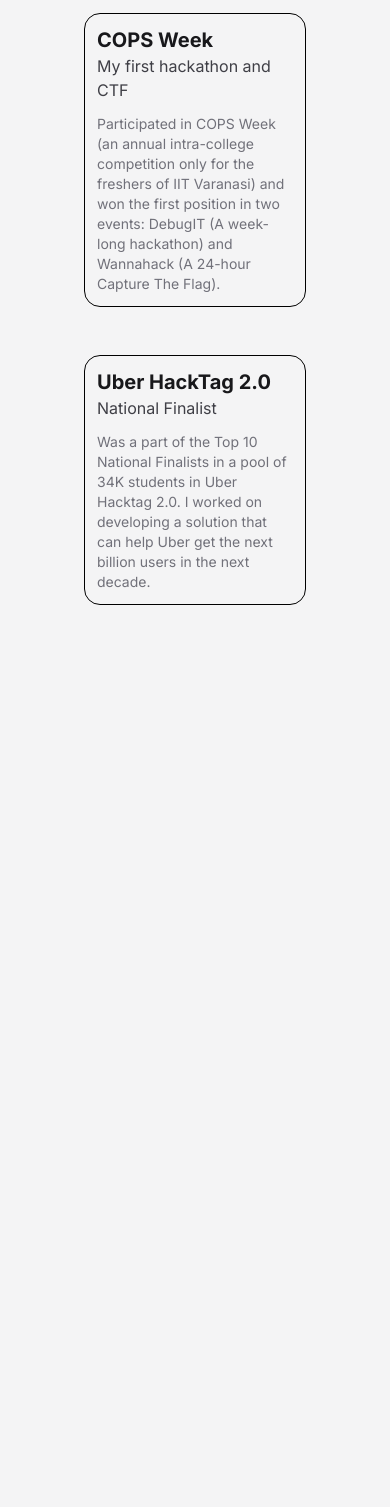
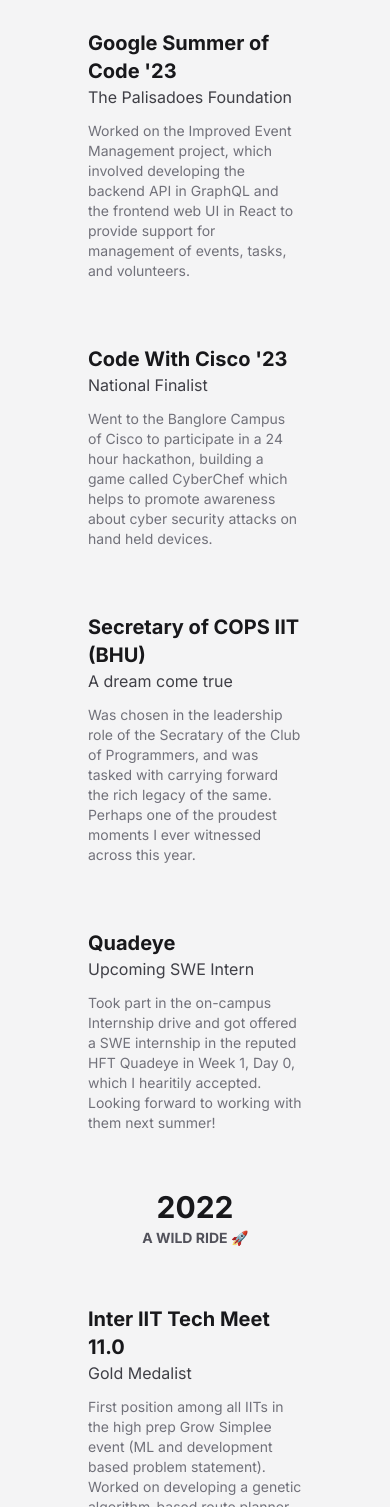
Before and after one commit to EshaanAgg/web, an Astro site: page /achievements in a window 390 px wide. Shown: the part 493-2000 px from the top of the page. Before the commit the page ends 1146 px from the top, so only its background shows below. Built offline with nearby package versions, Linux system fonts and the light colour scheme; Astro itself is replaced by a stand-in of ours.

Commit message:
Add achievements data

```diff
--- a/src/components/Achievement.astro
+++ b/src/components/Achievement.astro
@@ -14,13 +14,13 @@ import achievementData from "../data/achievements.json";
 							<span class="text-sm font-bold tracki uppercase dark:text-gray-400">{year.description}</span>
 						</div>
 					</div>
-					<div class="relative col-span-12 px-3 space-y-6 sm:col-span-9">
+					<div class="relative col-span-12 px-2 space-y-3 sm:col-span-9">
 						<div
-							class="col-span-12 space-y-12 relative px-4 sm:col-span-8 sm:space-y-8 sm:before:absolute sm:before:top-2 sm:before:bottom-0 sm:before:w-0.5 sm:before:-left-3 before:dark:bg-gray-700">
+							class="col-span-12 space-y-12 relative px-3 sm:col-span-8 sm:space-y-8 sm:before:absolute sm:before:top-2 sm:before:bottom-0 sm:before:w-0.5 sm:before:-left-3 before:dark:bg-gray-700 p-1 m-1">
 							{
 								year.achievements.map((achievement) => (
 									<div
-										class="flex flex-col sm:relative sm:before:absolute sm:before:top-2 sm:before:w-4 sm:before:h-4 sm:before:rounded-full sm:before:left-[-30px] sm:before:z-[1] before:dark:bg-cyan-400 p-3 border border-black rounded-2xl">
+										class="flex flex-col sm:relative sm:before:absolute sm:before:top-2 sm:before:w-4 sm:before:h-4 sm:before:rounded-full sm:before:left-[-30px] sm:before:z-[1] before:dark:bg-cyan-400 p-2">
 										<h3 class="text-xl font-bold text-zinc-900">{achievement.name} </h3>
 										<div class="text-md text-zinc-700">{achievement.byline}</div>
 										<p class="mt-3 text-sm text-zinc-500">{achievement.description}</p>
--- a/src/components/Skill.astro
+++ b/src/components/Skill.astro
@@ -10,7 +10,7 @@ const { text, logo } = Astro.props;
 ---
 
 <div class="group">
-  <li class="flex items-center gap-4 group-hover:animate-bounce py-2 border rounded-2xl m-1 justify-center">
+  <li class="flex items-center gap-4 group-hover:animate-bounce py-2 rounded-2xl m-1 justify-center">
     <span
       class="w-12 h-12 flex items-center justify-center border-t dark:border-zinc-700 border-transparent shadow dark:shadow-none bg-white dark:bg-zinc-800 rounded-full"
       ><Icon name={logo} class="w-6 group-hover:animate-spin" />
--- a/src/content/config.ts
+++ b/src/content/config.ts
@@ -7,6 +7,7 @@ const blogCollection = defineCollection({
       hero: image(),
       heroAlt: z.string(),
       description: z.string().max(160).min(110),
+      draft: z.boolean().default(false),
       pubDate: z.date(),
       updatedDate: z.date().optional(),
     }),
--- a/src/data/achievements.json
+++ b/src/data/achievements.json
@@ -1,17 +1,59 @@
 [
   {
+    "year": 2023,
+    "description": "Open Source ❤️",
+    "achievements": [
+      {
+        "name": "Google Summer of Code '23",
+        "byline": "The Palisadoes Foundation",
+        "description": "Worked on the Improved Event Management project, which involved developing the backend API in GraphQL and the frontend web UI in React to provide support for management of events, tasks, and volunteers."
+      },
+      {
+        "name": "Code With Cisco '23",
+        "byline": "National Finalist",
+        "description": "Went to the Banglore Campus of Cisco to participate in a 24 hour hackathon, building a game called CyberChef which helps to promote awareness about cyber security attacks on hand held devices."
+      },
+      {
+        "name": "Secretary of COPS IIT (BHU)",
+        "byline": "A dream come true",
+        "description": "Was chosen in the leadership role of the Secratary of the Club of Programmers, and was tasked with carrying forward the rich legacy of the same. Perhaps one of the proudest moments I ever witnessed across this year."
+      },
+      {
+        "name": "Quadeye",
+        "byline": "Upcoming SWE Intern",
+        "description": "Took part in the on-campus Internship drive and got offered a SWE internship in the reputed HFT Quadeye in Week 1, Day 0, which I hearitily accepted. Looking forward to working with them next summer!"
+      }
+    ]
+  },
+  {
+    "year": 2022,
+    "description": "A Wild Ride 🚀",
+    "achievements": [
+      {
+        "name": "Inter IIT Tech Meet 11.0",
+        "byline": "Gold Medalist",
+        "description": "First position among all IITs in the high prep Grow Simplee event (ML and development based problem statement). Worked on developing a genetic algorithm-based route planner and optimizer for last-mile operations in Rust.Also developed a Web UI for simulation of the deliveries by the riders in Next.js using Google Maps SDK."
+      },
+      {
+        "name": "Technex '23",
+        "byline": "Tech Executive",
+        "description": "Contributed to the successful development, deployment, and maintenance of the official Technex '23 website. Ensured performant backend transactions, along with a keen check on SEO and accessibility for the frontend."
+      }
+    ]
+  },
+  {
     "year": 2021,
-    "description": "My first year at IIT Varanasi",
+    "description": "My first year at IIT Varanasi 🏫",
     "achievements": [
+      {
+        "name": "Uber HackTag 2.0",
+        "byline": "National Finalist",
+        "description": "Was a part of the Top 10 National Finalists in a pool of 34K students in Uber Hacktag 2.0. I worked on developing a solution that can help Uber get the next billion users in the next decade."
+      },
       {
         "name": "COPS Week",
         "byline": "My first hackathon and CTF",
         "description": "Participated in COPS Week (an annual intra-college competition only for the freshers of IIT Varanasi) and won the first position in two events: DebugIT (A week-long hackathon) and Wannahack (A 24-hour Capture The Flag)."
-      },
-      {
-        "name": "Uber HackTag 2.0",
-        "byline": "National Finalist",
-        "description": "Was a part of the Top 10 National Finalists in a pool of 34K students in Uber Hacktag 2.0. I worked on developing a solution that can help Uber get the next billion users in the next decade."
       }
     ]
   }
--- a/src/pages/blog/index.astro
+++ b/src/pages/blog/index.astro
@@ -4,7 +4,9 @@ import BlogCard from "@components/BlogCard.astro";
 import Header from "@components/Header.astro";
 import { getCollection } from "astro:content";
 
-const posts = (await getCollection("blog")).sort(
+const posts = (await getCollection("blog"))
+  .filter((blog) => !blog.data.draft)
+  .sort(
     (a, b) => b.data.pubDate.valueOf() - a.data.pubDate.valueOf()
   );
 
@@ -20,6 +22,8 @@ const description =
   >
     {description}
   </p>
+  {
+    posts.length === 0 ? "Oops😔 I still haven't started writing. Please check up on me later?" : (
       <ul class="flex flex-col gap-8 sm:border-l sm:dark:border-zinc-800">
         {
           posts.map((post) => (
@@ -32,4 +36,6 @@ const description =
           ))
         }
       </ul>
+    )
+  }
 </AppLayout>
```
Also changed, not shown: src/content/blog/practical_css_layouts.md (+1 -0 lines). Lines whose indentation alone changed are shown as unchanged.
